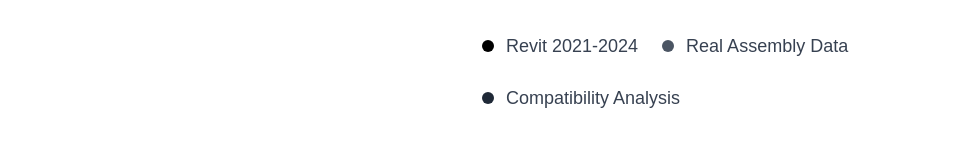
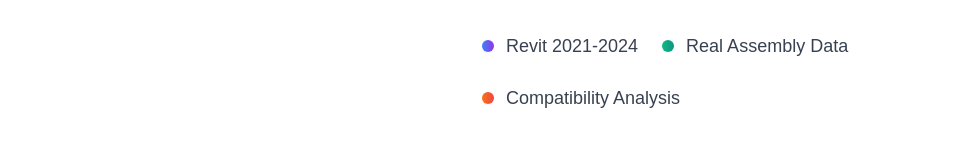
Before and after one commit to symonkipkemei/revit-dependency-scanner, a Next.js app in the folder frontend/: page / in a window 1280 px wide. Shown: the part 488-630 px from the top of the page, without its empty margins (126-1092 px from the left). Built offline with nearby package versions, Linux system fonts and the light colour scheme; a web font is replaced by a local one.

Commit message:
feat: add flare on the dot buttons

```diff
--- a/frontend/components/CoverPage.tsx
+++ b/frontend/components/CoverPage.tsx
@@ -36,15 +36,15 @@
 
             <div className="flex flex-wrap justify-center lg:justify-start gap-4 lg:gap-6 text-sm sm:text-base lg:text-lg text-gray-700 mb-6 lg:mb-8">
               <div className="flex items-center gap-3">
-                <div className="w-3 h-3 bg-black rounded-full"></div>
+                <div className="w-3 h-3 bg-gradient-to-r from-blue-500 to-purple-600 rounded-full shadow-sm"></div>
                 <span>Revit 2021-2024</span>
               </div>
               <div className="flex items-center gap-3">
-                <div className="w-3 h-3 bg-gray-600 rounded-full"></div>
+                <div className="w-3 h-3 bg-gradient-to-r from-emerald-500 to-teal-600 rounded-full shadow-sm"></div>
                 <span>Real Assembly Data</span>
               </div>
               <div className="flex items-center gap-3">
-                <div className="w-3 h-3 bg-gray-800 rounded-full"></div>
+                <div className="w-3 h-3 bg-gradient-to-r from-orange-500 to-red-500 rounded-full shadow-sm"></div>
                 <span>Compatibility Analysis</span>
               </div>
             </div>
```
